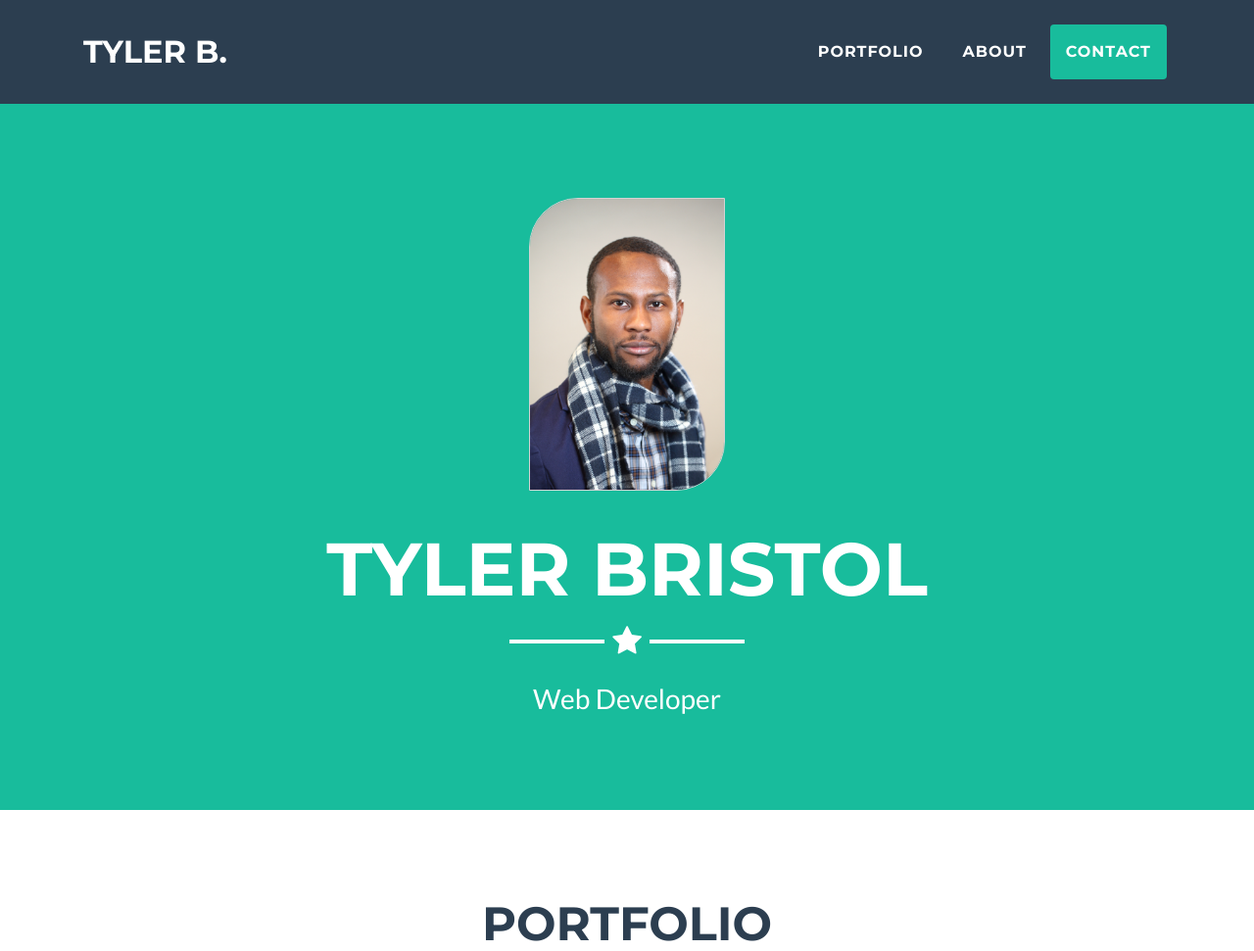
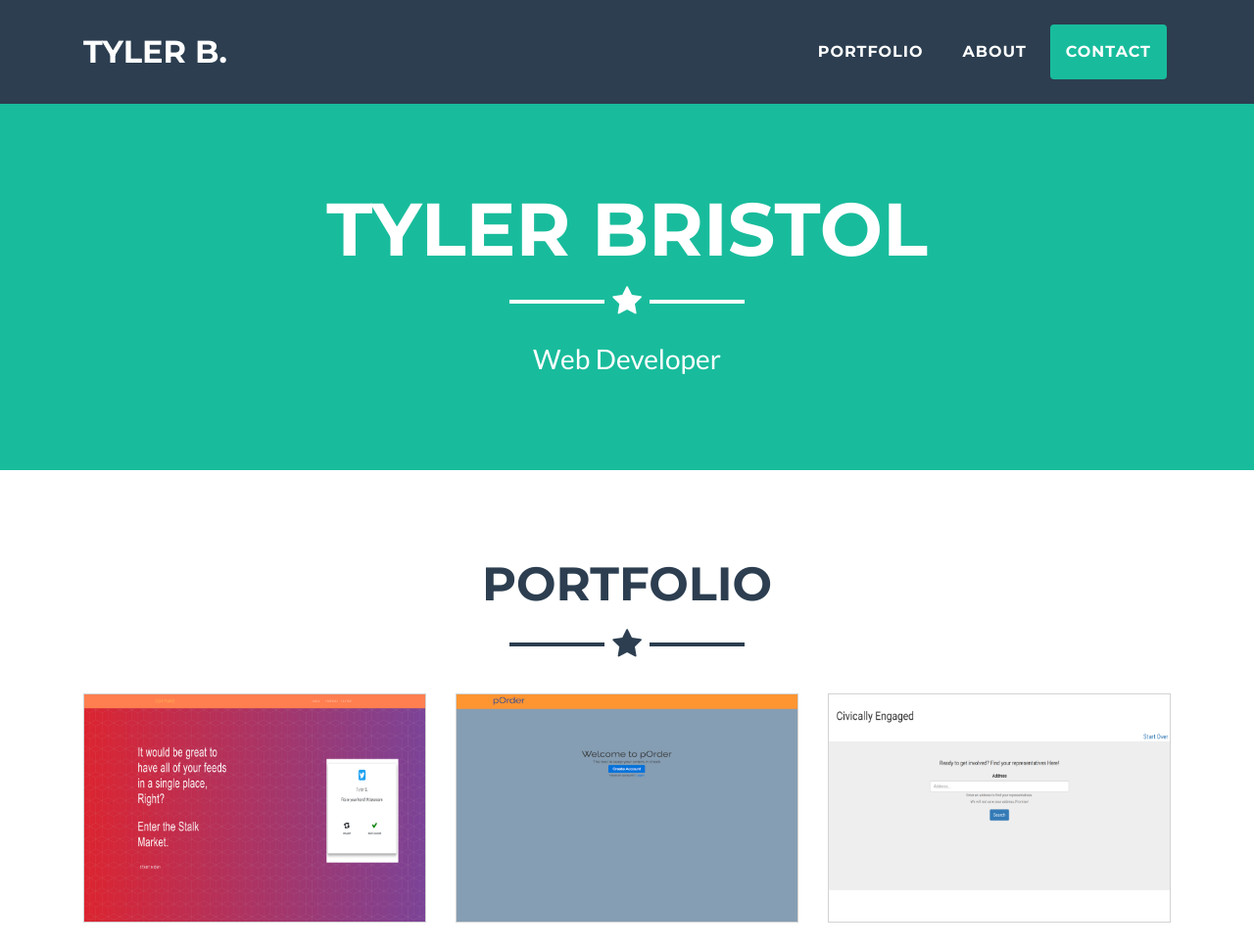
Before and after one commit to tahbristol/portfolio18, a Flask app: page / in a window 1280 px wide. Shown: the top 971 px of the page at 98% size. Run offline with Flask 2, Linux system fonts and the light colour scheme; some libraries are stand-ins or nearby versions.

Commit message:
remove image

```diff
--- a/portfolio/templates/index.html
+++ b/portfolio/templates/index.html
@@ -55,7 +55,7 @@
     <!-- Header -->
     <header class="masthead bg-primary text-white text-center">
       <div class="container">
-        <img class="img-fluid mb-5 d-block mx-auto" id="headShot" src="../static/images/typrof1.jpg" alt="">
+        <!-- <img class="img-fluid mb-5 d-block mx-auto" id="headShot" src="../static/images/typrof1.jpg" alt=""> -->
         <h1 class="text-uppercase mb-0">Tyler Bristol</h1>
         <hr class="star-light">
         <h2 class="font-weight-light mb-0">Web Developer</h2>
```
